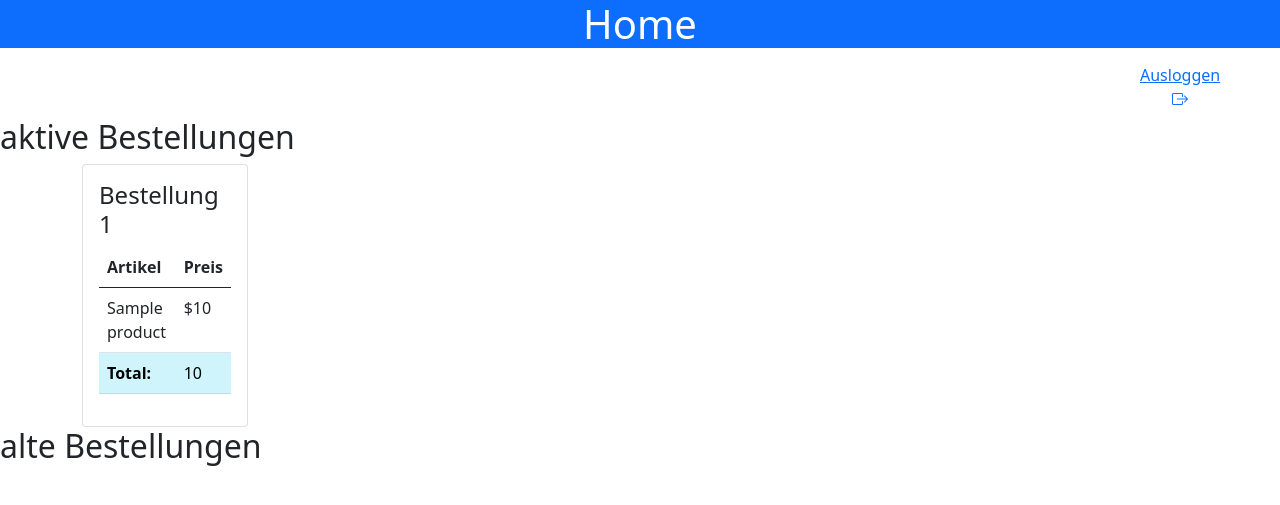
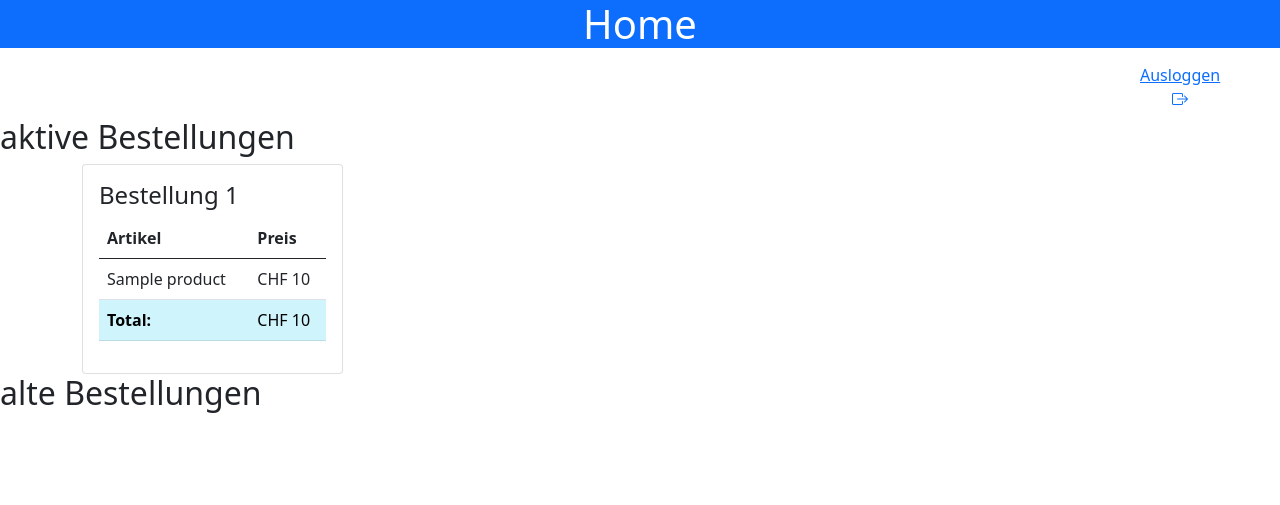
Before and after one commit to asdfJPasdf/order-system, a CodeIgniter app: page /database/ in a window 1280 px wide. Shown: the top 505 px of the page. Run offline with CodeIgniter, Linux system fonts and the light colour scheme; the visitor is signed in with stand-in values (Sample User, id 1); tables that the repository leaves empty hold one stand-in row (values such as "Sample post"); some libraries are stand-ins or nearby versions.

Commit message:
wärung anpassung

```diff
--- a/CodeIgniter-3.1.13/application/views/order.php
+++ b/CodeIgniter-3.1.13/application/views/order.php
@@ -1,11 +1,10 @@
 
 
 <h2><?php echo $status?> Bestellungen</h2>
-
 <div class="container">
-  <div class="row">
+<div class="row">
 <?php foreach($orders as $order){?>
-<div class="col-lg-2 grid-margin stretch-card">
+<div class="col-lg-3 grid-margin stretch-card">
 
               <div class="card">
                 <div class="card-body">
@@ -24,14 +23,14 @@
                       <?php foreach($order as $o){?>
                         <tr>
                           <td><?php echo $o['product_name'];?></td>
-                          <td>$<?php echo $o['product_price'];?></td>
+                          <td>CHF <?php echo $o['product_price'];?></td>
                           <?php $total += $o['product_price'] ?>
                         </tr>
 
                         <?php } ?>
                         <tr class="table-info">
                           <td><b>Total:</b></td>
-                          <td><?php echo $total;
+                          <td>CHF <?php echo $total;
                           $total = 0;
                           ?></td>
                         </tr>
```
